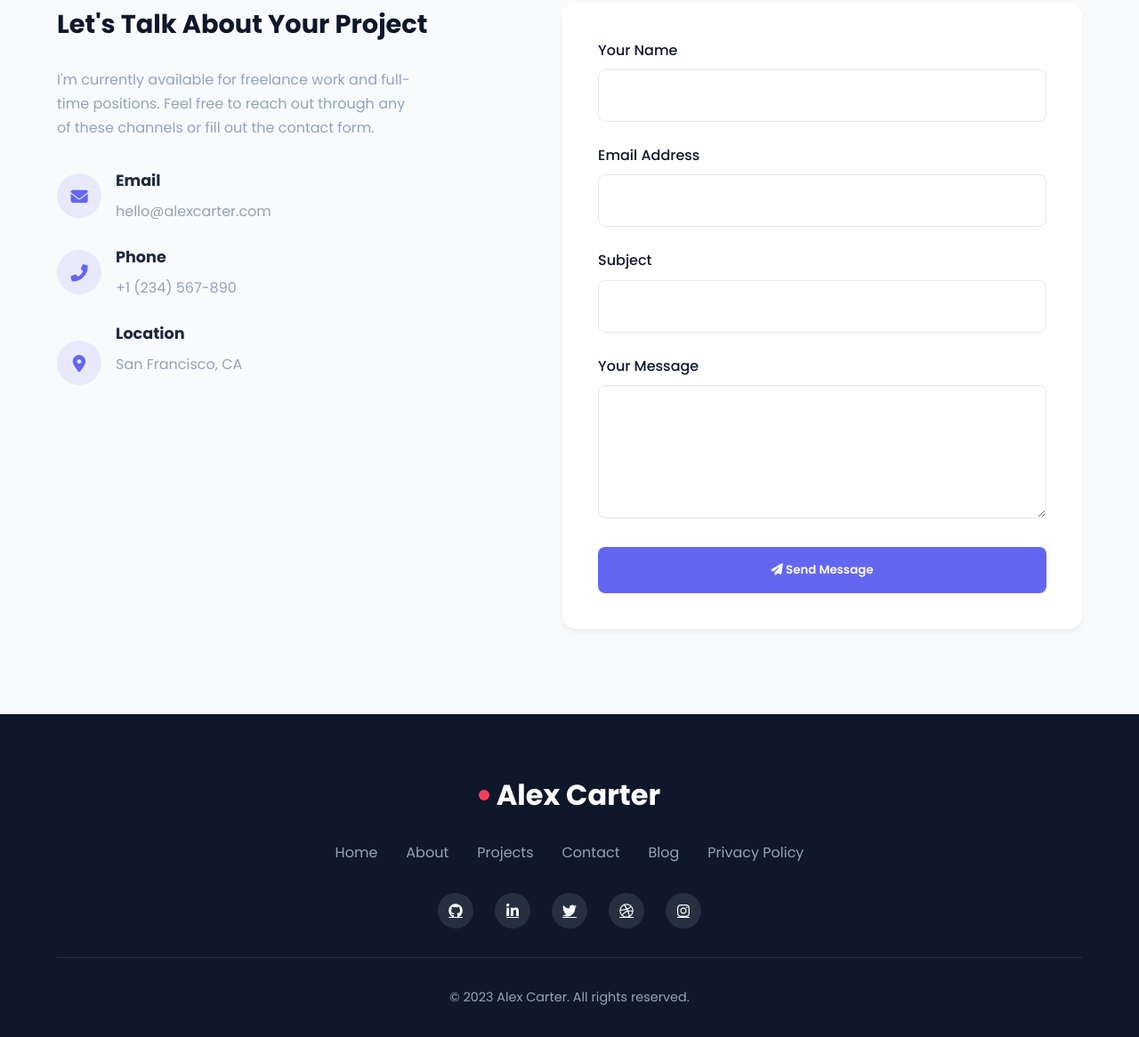
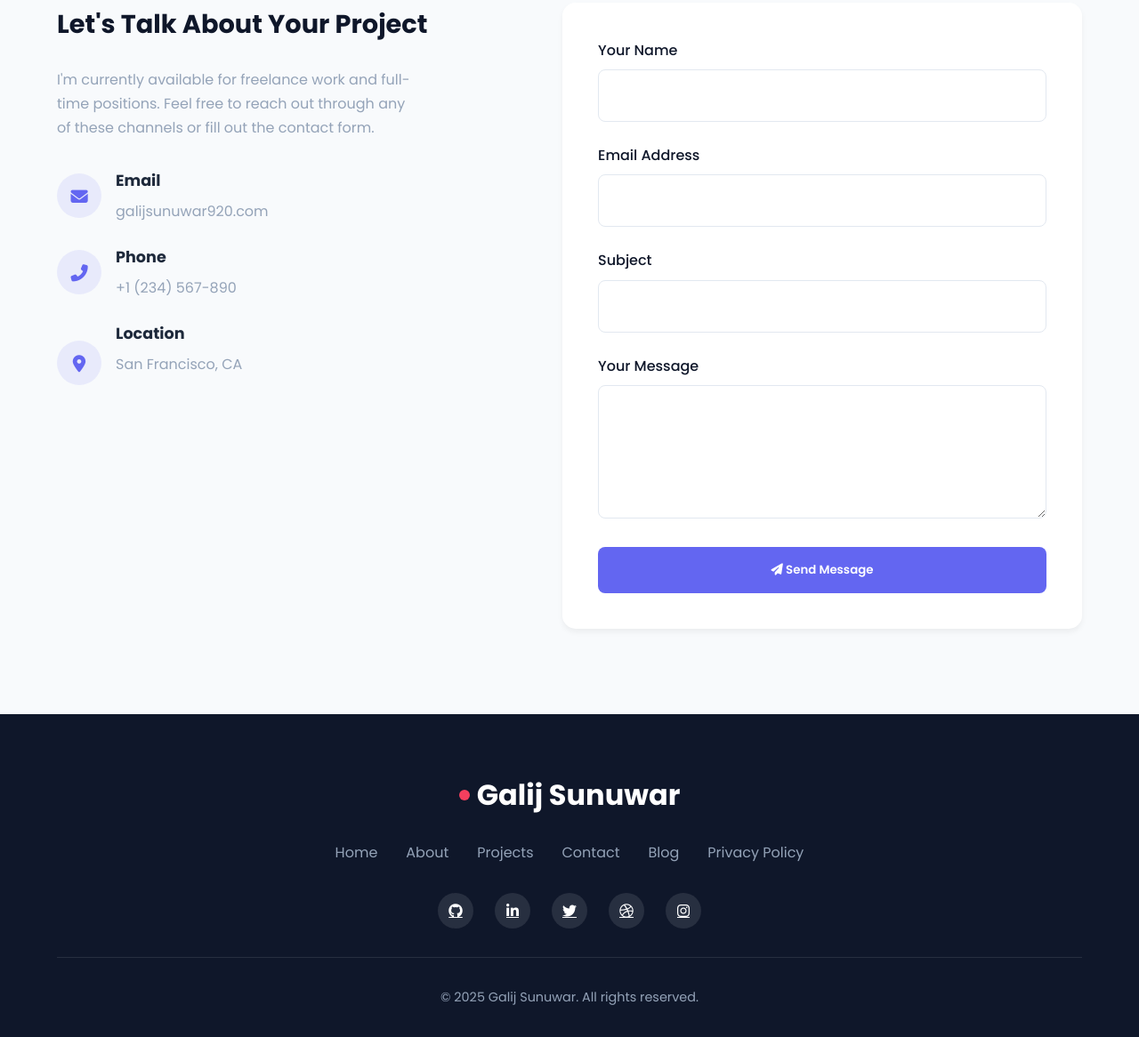
Before and after one commit to galij20/landing-page, a plain HTML site: page index.html in a window 1280 px wide. Shown: the part 4177-5343 px from the top of the page at 89% size. Drawn offline with Linux system fonts and the light colour scheme.

Commit message:
Rename things

```diff
--- a/index.html
+++ b/index.html
@@ -3,7 +3,7 @@
 <head>
     <meta charset="UTF-8">
     <meta name="viewport" content="width=device-width, initial-scale=1.0">
-    <title>Alex Carter | Modern Portfolio</title>
+    <title>Galij Sunuwar</title>
     <link rel="stylesheet" href="https://cdnjs.cloudflare.com/ajax/libs/font-awesome/6.4.0/css/all.min.css">
     <link href="https://fonts.googleapis.com/css2?family=Poppins:wght@300;400;500;600;700&display=swap" rel="stylesheet">
     <style>
@@ -1302,7 +1302,7 @@
                             </div>
                             <div class="contact-details">
                                 <h4>Email</h4>
-                                <a href="mailto:hello@alexcarter.com">hello@alexcarter.com</a>
+                                <a href="mailto:galijsunuwar920@gmail.com">galijsunuwar920.com</a>
                             </div>
                         </div>
 
@@ -1365,7 +1365,7 @@
             <div class="footer-content">
                 <div class="footer-logo">
                     <span class="logo-circle"></span>
-                    Alex Carter
+                   Galij Sunuwar
                 </div>
 
                 <div class="footer-links">
@@ -1386,7 +1386,7 @@
                 </div>
 
                 <div class="copyright">
-                    &copy; 2023 Alex Carter. All rights reserved.
+                    &copy; 2025 Galij Sunuwar. All rights reserved.
                 </div>
             </div>
         </div>
```
